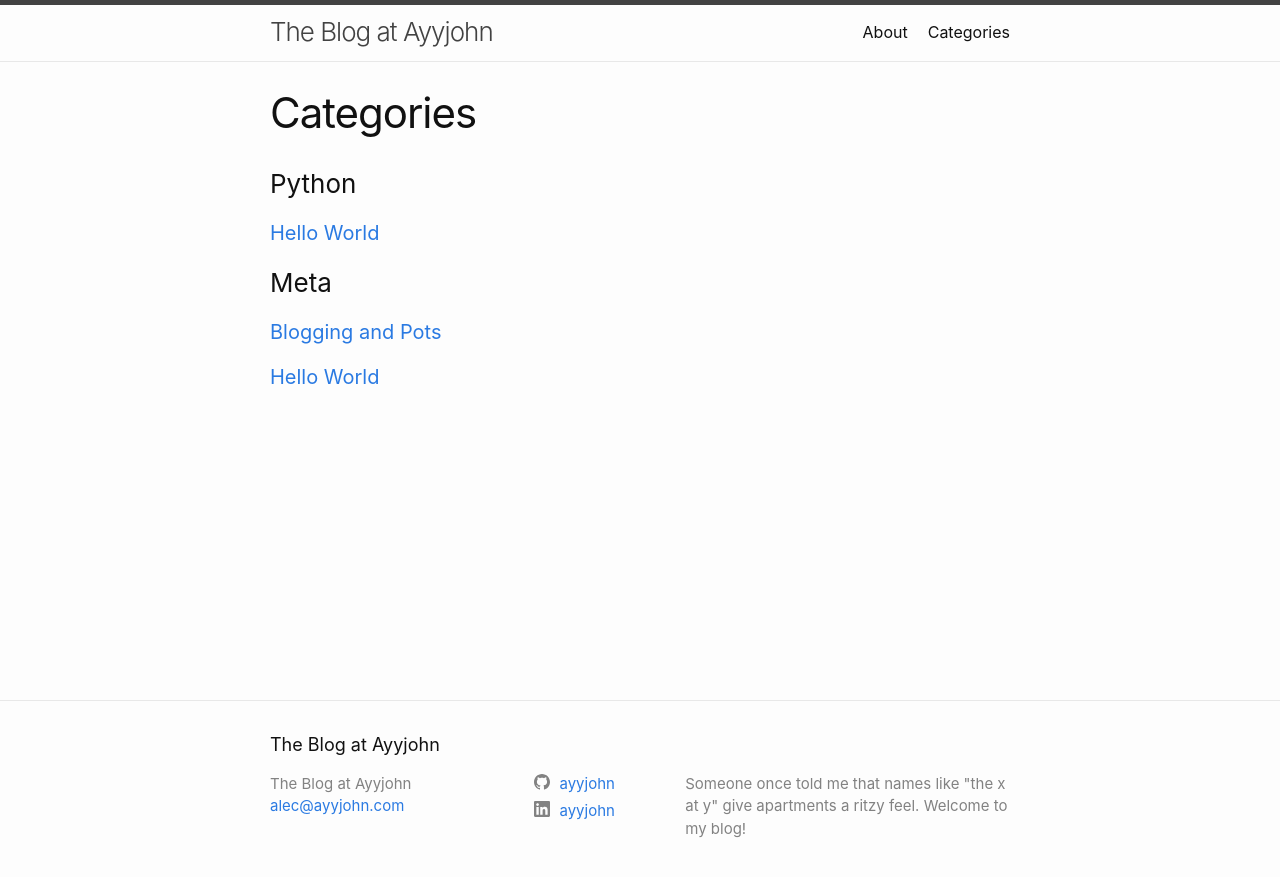
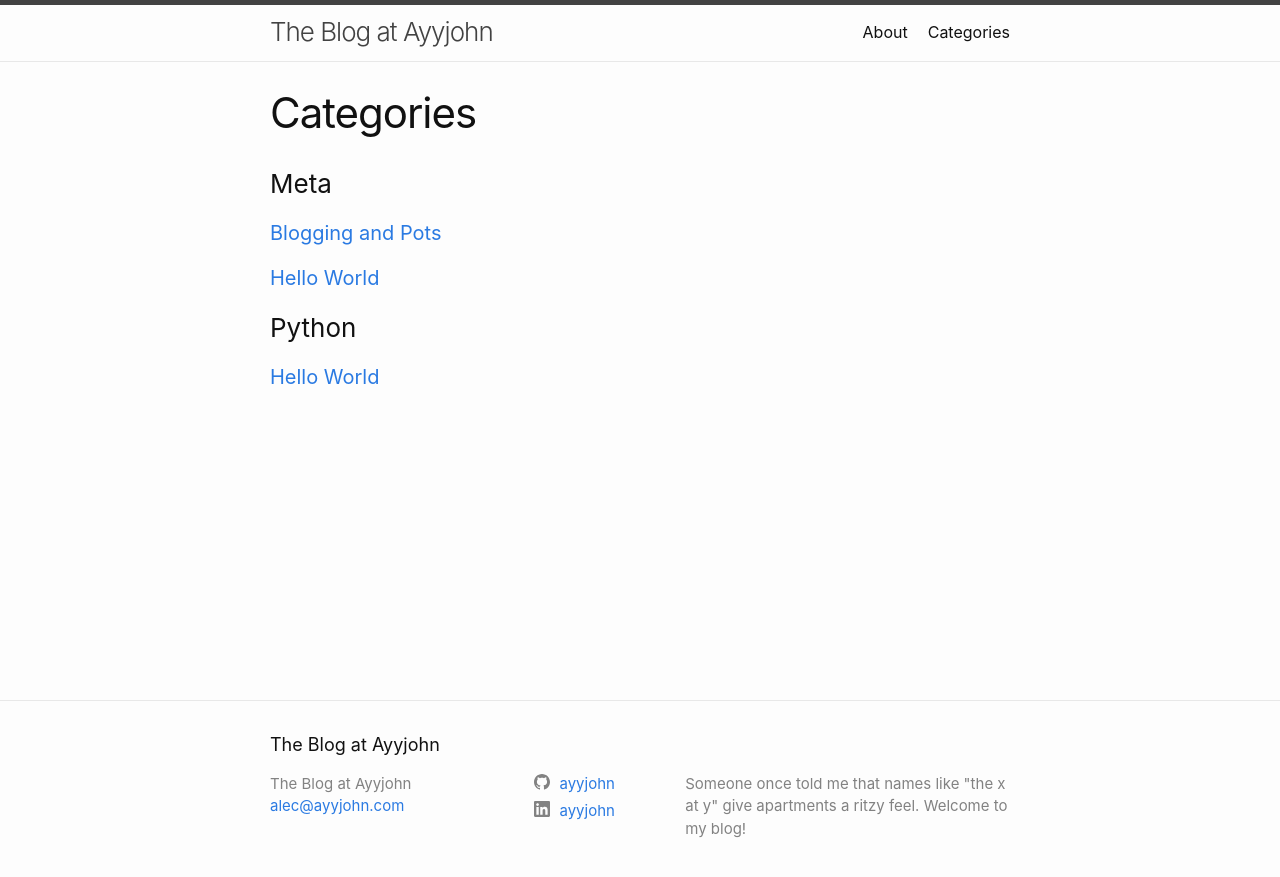
Before and after one commit to ayyjohn/ayyjohn.github.io, a Jekyll site: the page built from tags.html, in a window 1280 px wide. Shown: the top 877 px of the page. Built offline with Jekyll 4.4.1, drawn with Linux system fonts in a browser that asks for light colours.

Commit message:
switch order of tags

```diff
--- a/_posts/2021-01-02-hello-world.markdown
+++ b/_posts/2021-01-02-hello-world.markdown
@@ -3,7 +3,7 @@ layout: post
 title:  "Hello World"
 date:   2021-01-02 15:13:18 -0800
 permalink: /posts/:title
-categories: [python, meta]
+categories: [meta, python]
 ---
 First!
 Or something like that.
```
